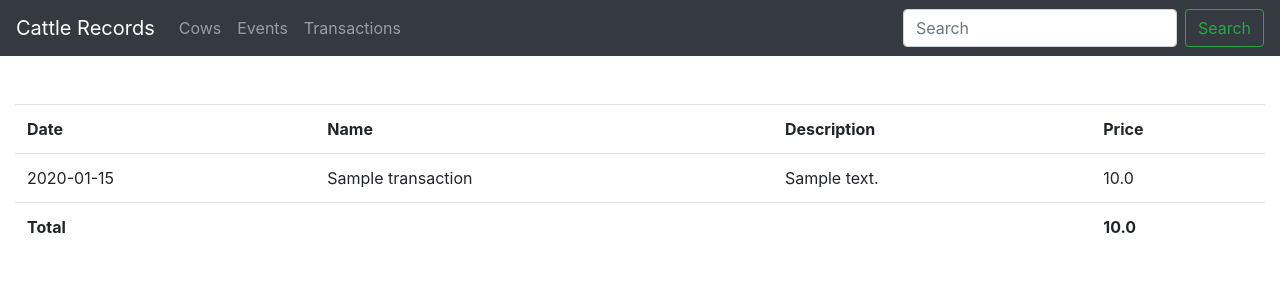
After one commit to jforseth210/CattleDatabase, a Flask app: page /transactions in a window 1280 px wide. The commit adds this page. Shown: the top 300 px of the page. Run offline with Flask 2, Linux system fonts and the light colour scheme; tables that the repository leaves empty hold one stand-in row (values such as "Sample post"); some libraries are stand-ins or nearby versions.

Commit message:
Add transactions page

```diff
--- a/main.py
+++ b/main.py
@@ -2,7 +2,7 @@ import json
 from flask import Flask, render_template, request, redirect
 import re
 
-from models import db, Cow, Event, SearchResult
+from models import db, Cow, Event, Transaction, SearchResult
 
 app = Flask(__name__)
 app.config['SQLALCHEMY_DATABASE_URI'] = 'sqlite:///test.db'
@@ -61,7 +61,10 @@ def events():
     cows = Cow.query.all()
     return render_template("events.html", events=events, cows=cows)
 
-
+@app.route("/transactions")
+def transactions():
+    transactions = Transaction.query.all()
+    return render_template("transactions.html", transactions=transactions)
 @app.route("/search")
 def search():
     # Arguments
--- a/templates/base.html
+++ b/templates/base.html
@@ -44,6 +44,11 @@
           <li class="nav-item">
             <a class="nav-link" href="/events"
               >Events<span class="sr-only"></span
+            ></a>
+          </li>
+          <li class="nav-item">
+            <a class="nav-link" href="/transactions"
+              >Transactions<span class="sr-only"></span
             ></a>
           </li>
         </ul>
--- /dev/null
+++ b/templates/transactions.html
@@ -0,0 +1,34 @@
+{% extends 'base.html' %}
+{% block title%}Cattle Records{% endblock %}
+{% block content %}
+<div class="container-fluid">
+<table class=table>
+    <tr>
+        <th>Date</th>
+        <th>Name</th>
+        <th>Description</th>
+        <th>Price</th>
+    </tr>
+    {% for transaction in transactions %}
+    <tr class="clickable-tr" onclick="window.location.href = '/transaction/{{transaction.transaction_id}}';">
+        <td>
+            <h7>{{transaction.event.date}}</h7>
+        </td>
+        <td>
+            <h7>{{transaction.name}}</h7>
+        </td>
+        <td>
+            <h7>{{ transaction.description }}<h7>
+        </td>
+        <td>
+            <h7>{{ transaction.price }}<h7>
+        </td>
+    </tr>
+    {% endfor %}
+    <tr>
+        <th>Total</th>
+        <th></th>
+        <th></th>
+        <th>{{transactions|sum(attribute="price")}}</th>
+    </tr>
+{% endblock %}
```
